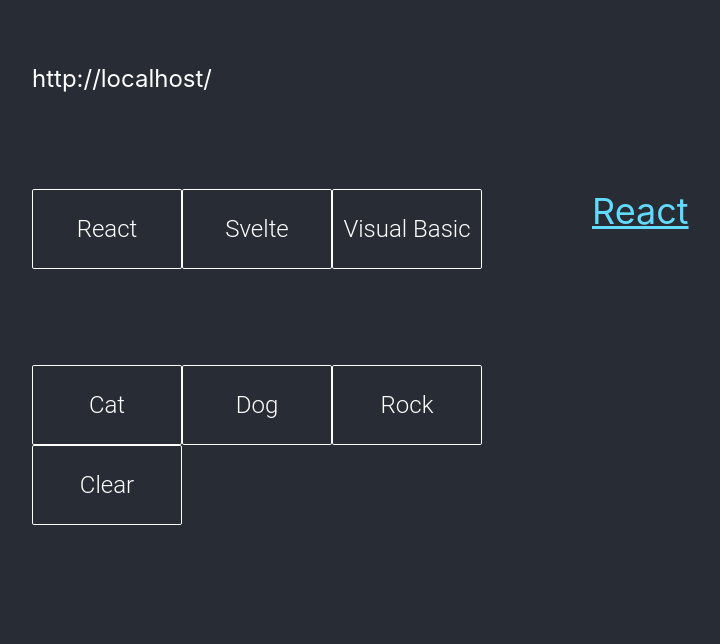
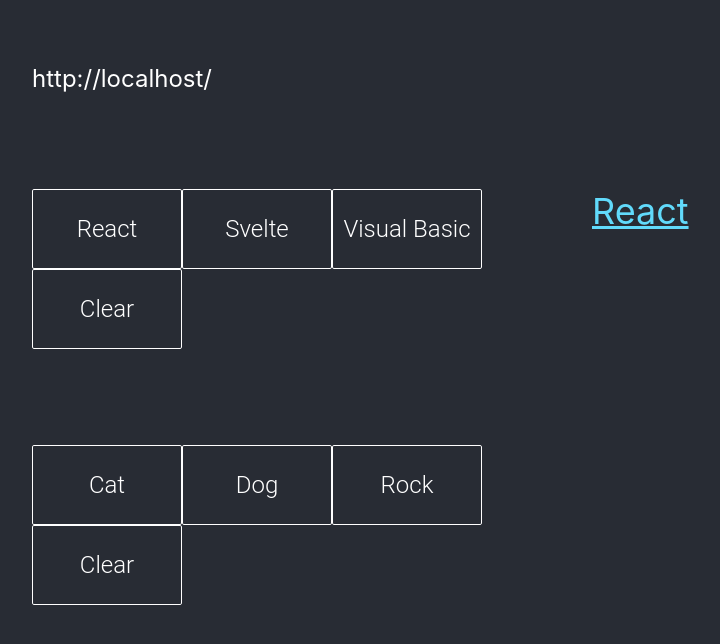
Before and after one commit to reeddunkle/useUrlState-demo, a React (Create React App) app: page / in a window 1280 px wide. Shown: the top 644 px of the page, without its empty margins (158-878 px from the left). Built offline with nearby package versions, Linux system fonts and the light colour scheme.

Commit message:
Add clear button to language area

```diff
--- a/src/App.js
+++ b/src/App.js
@@ -33,6 +33,7 @@
               {lang}
             </button>
           ))}
+          <button onClick={() => setCompany(null)}>Clear</button>
         </div>
         <a className="App-link language-text" href="/">
           {company}
```
